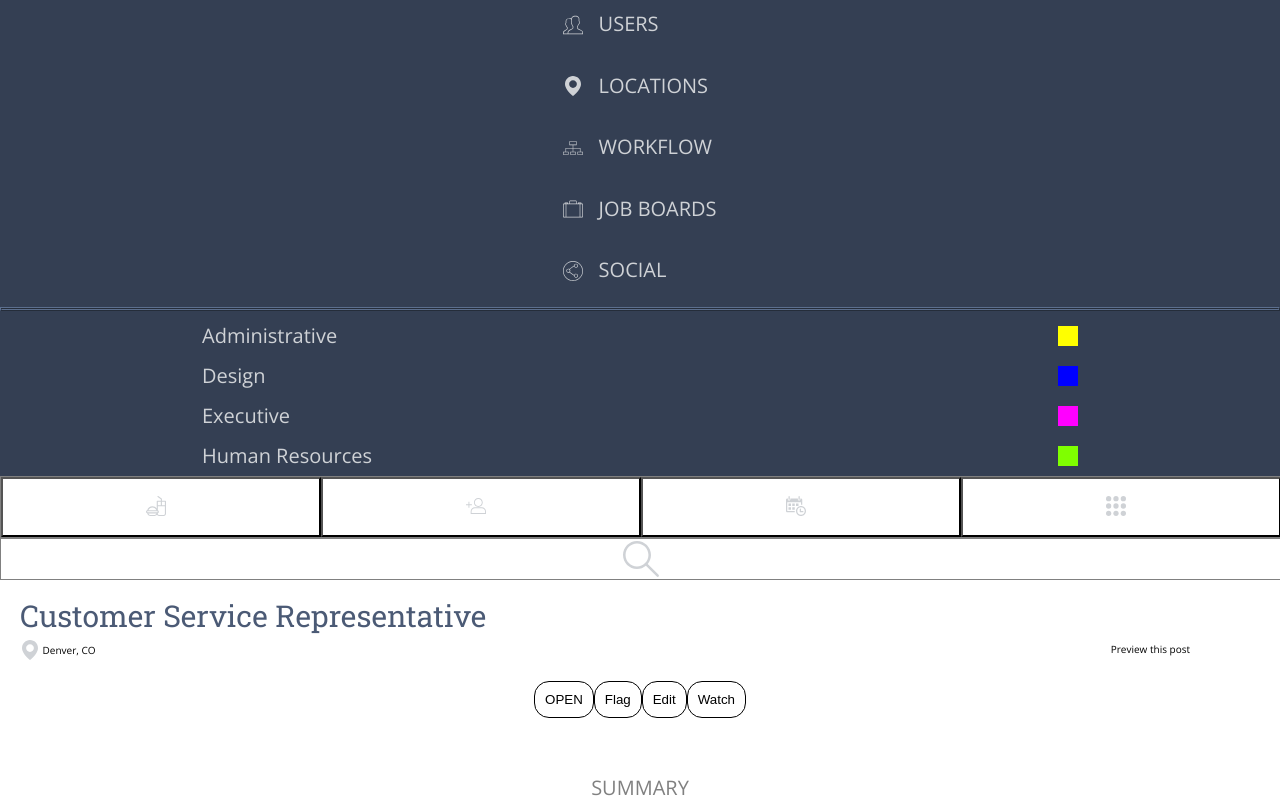
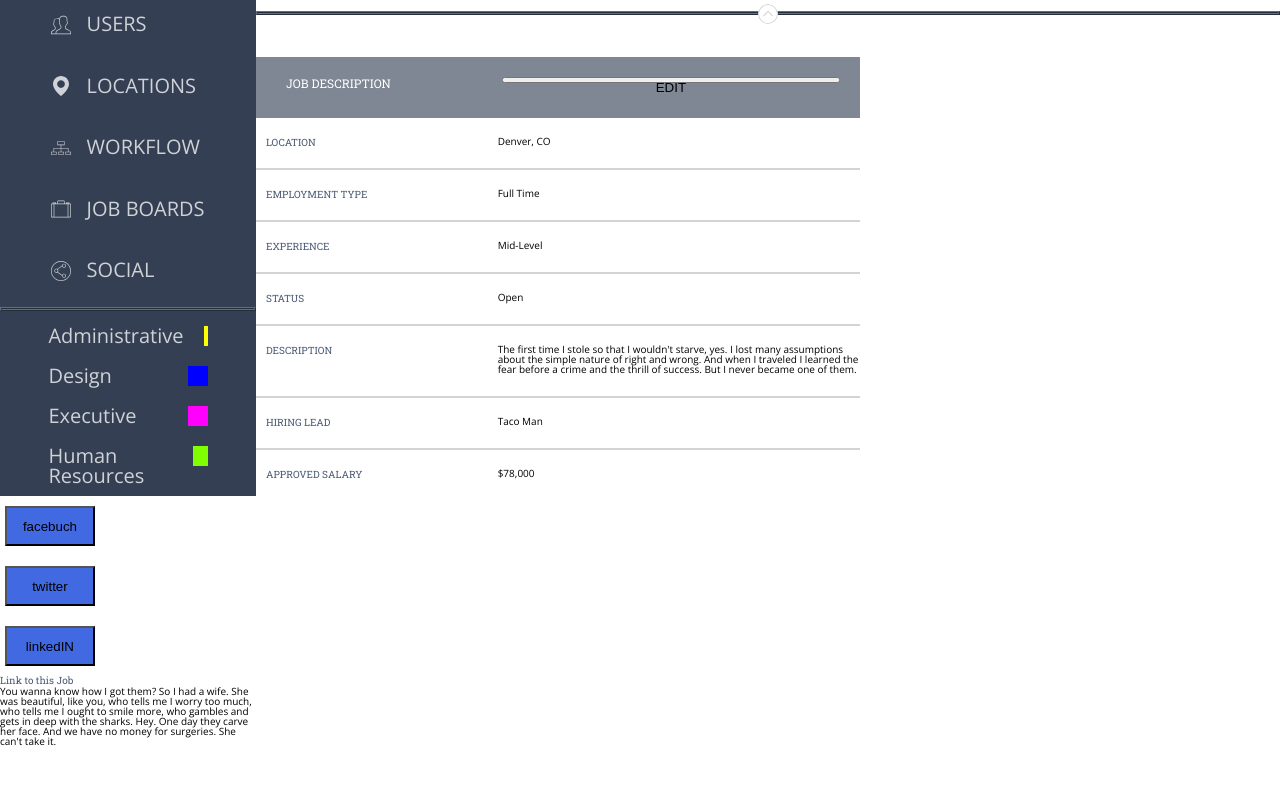
Before and after one commit to stevenleelawson/sl-static-comp-three, a plain HTML site: page index.html in a window 1280 px wide. Shown: the part 595-1400 px from the top of the page. After the commit the page ends 1343 px from the top, so only its background shows below. Drawn offline with nearby package versions, Linux system fonts and the light colour scheme.

Commit message:
adding larger layout

```diff
--- a/index.html
+++ b/index.html
@@ -110,6 +110,9 @@
         <button type="button" class="top-search__btn --btn-list">
           <img src="main-icons/003-fast-food.svg" alt="hamgurger menu" class="aside--icon">
         </button>
+        <div class="top-section__div">
+          <img src="main-icons/search.svg" alt="magnifyig glass" class="aside--icon">
+        </div>
         <button type="button" class="top-search__btn --btn-user">
           <img src="main-icons/002-add-user.svg" alt="add user" class="aside--icon">
         </button>
@@ -119,7 +122,6 @@
         </button>
         <button type="button" class="top-search__btn --btn-dots">
           <img src="main-icons/001-square.svg" alt="dots" class="aside--icon">
-
         </button>
       </section>
       <input type="image" placeholder="Search for a job, task or resume" class="top-search__search" src="main-icons/search.svg">
@@ -180,6 +182,58 @@
         </div>
       </section>
     </main>
-    <hr>
+    <div class="hr">
+      <hr class="ornament__hr">
+      <img src="main-icons/up-arrow-inside-a-circle.svg" alt="ornament icon" class="aside--icon ornament">
+    </div>
+    <section class="job-descript">
+      <div class="job-descript__div --JD-title">
+        <h2 class="job-descript__h2 --h2-title">JOB DESCRIPTION</h2>
+        <button type="button">EDIT</button>
+      </div>
+      <div class="job-descript__div">
+        <h2 class="job-descript__h2">LOCATION</h2>
+        <p class="job-descript__p">Denver, CO</p>
+      </div>
+      <hr class="job-descript__hr">
+      <div class="job-descript__div">
+        <h2 class="job-descript__h2">EMPLOYMENT TYPE</h2>
+        <p class="job-descript__p">Full Time</p>
+      </div>
+      <hr class="job-descript__hr">
+      <div class="job-descript__div">
+        <h2 class="job-descript__h2">EXPERIENCE</h2>
+        <p class="job-descript__p">Mid-Level</p>
+      </div>
+      <hr class="job-descript__hr">
+      <div class="job-descript__div">
+        <h2 class="job-descript__h2">STATUS</h2>
+        <p class="job-descript__p">Open</p>
+      </div>
+      <hr class="job-descript__hr">
+      <div class="job-descript__div">
+        <h2 class="job-descript__h2">DESCRIPTION</h2>
+        <p class="job-descript__p">The first time I stole so that I wouldn't starve, yes. I lost many assumptions about the simple nature of right and wrong. And when I traveled I learned the fear before a crime and the thrill of success. But I never became one of them.</p>
+      </div>
+      <hr class="job-descript__hr">
+      <div class="job-descript__div">
+        <h2 class="job-descript__h2">HIRING LEAD</h2>
+        <p class="job-descript__p">Taco Man</p>
+      </div>
+      <hr class="job-descript__hr">
+      <div class="job-descript__div">
+        <h2 class="job-descript__h2">APPROVED SALARY</h2>
+        <p class="job-descript__p">$78,000</p>
+      </div>
+    </section>
+    <section class="share">
+      <div class="share__button-container">
+        <button type="button" class="share__btn">facebuch</button>
+        <button type="button" class="share__btn">twitter</button>
+        <button type="button" class="share__btn">linkedIN</button>
+      </div>
+      <h1>Link to this Job</h1>
+      <p>You wanna know how I got them? So I had a wife. She was beautiful, like you, who tells me I worry too much, who tells me I ought to smile more, who gambles and gets in deep with the sharks. Hey. One day they carve her face. And we have no money for surgeries. She can't take it.</p>
+    </section>
   </body>
 </html>
--- a/styles.css
+++ b/styles.css
@@ -242,9 +242,12 @@ input[type=checkbox]:checked ~ .nav-categories__div-box {
   width: 100%;
   cursor: pointer;
   border: .5px solid grey;
+}
 
-  /* background-image: url('main-icons/search.svg');
-  background-size: cover; */
+.top-section__div{
+  height: 6rem;
+  width: 60%;
+  visibility: hidden;
 }
 
 .top-title__btn {
@@ -288,3 +291,150 @@ svg {
   background: #fff;
   margin: 2rem 0 4rem 0;
 }
+
+.ornament--div__hr {
+  margin: 4rem;
+}
+
+.hr {
+  text-align: center;
+}
+
+.hr img {
+ position: relative;
+ bottom: 16px;
+}
+
+.job-descript__hr {
+  border: 1px solid lightgrey;
+  margin: 2rem 0 2rem 0;
+}
+
+.ornament {
+  background-color: #fff;
+  border-radius: 50%;
+  padding: 0;
+}
+/* end charts section */
+/* begin job descript section */
+.job-descript__div {
+  display: grid;
+  grid-template-columns: 40% 60%;
+  grid-template-rows: 11% 11% 11% 11% 11% 11% 11% 11% 11%;
+}
+
+.job-descript__h2 {
+  padding-left: 1rem;
+}
+
+.job-descript__p {
+  vertical-align: middle;
+  position: relative;
+  bottom: 2px;
+}
+
+.--JD-title {
+  background-color: #7e8793;
+  padding: 2rem;
+  margin-bottom: 2rem;
+  font-size: 1.2rem;
+}
+
+.--h2-title {
+  color: #fff;
+  padding-right: 1rem;
+}
+/* end styles for job descript section */
+/* begin styles for share section */
+.share__button-container {
+  display: flex;
+  flex-direction: column;
+  justify-content: center;
+  align-items: center;
+}
+.share__btn {
+  display: block;
+  background-color: royalblue;
+  width: 90%;
+  height: 4rem;
+  margin: 1rem;
+}
+@media screen and (min-width: 700px){
+  body {
+    display: grid;
+    /* grid-template-rows: 20% 20% 20% 20% 20%; */
+    grid-template-columns: 20% 80%;
+  }
+
+  aside {
+    grid-row-start: 1;
+    grid-row-end: 5;
+  }
+  .top-search {
+    grid-column-start: 2;
+    grid-column-end: 5;
+    display: flex;
+    flex-direction: row;
+  }
+  .top-search__btn {
+    height: 6rem;
+    width: 10%;
+    border: 0 .5px 0 .5px solid grey;
+    background: none;
+    cursor: pointer;
+  }
+  .top-section__div{
+    height: 6rem;
+    width: 60%;
+    visibility: visible;
+  }
+  .top-search__search {
+    visibility: hidden;
+  }
+  .top-title {
+    display: flex;
+    flex-direction: row;
+    position: relative;
+  }
+  .location {
+    position: absolute;
+    left: 0;
+    top: 6rem;
+    display: flex;
+    justify-content: space-between;
+  }
+  .--hover-blue {
+    float: right;
+    margin-left: 40rem;
+    margin-top: 3px;
+    cursor: pointer;
+  }
+  .top-search__btn-container {
+    align-self: flex-end;
+  }
+  .tab-menu {
+    display: flex;
+    flex-direction: row;
+    justify-content: space-around;
+  }
+  .charts {
+    display: flex;
+    flex-direction: row;
+  }
+  .charts__svg {
+    display: flex;
+    flex-direction: row;
+
+  }
+  .job-descript{
+    width: 59%;
+
+  }
+  .share__button-container {
+    width: 39%;
+  }
+  .bottom-content {
+    display: flex;
+    flex-direction: row;
+  }
+}
```
Also changed, not shown: main-icons/up-arrow-inside-a-circle.svg (added).
